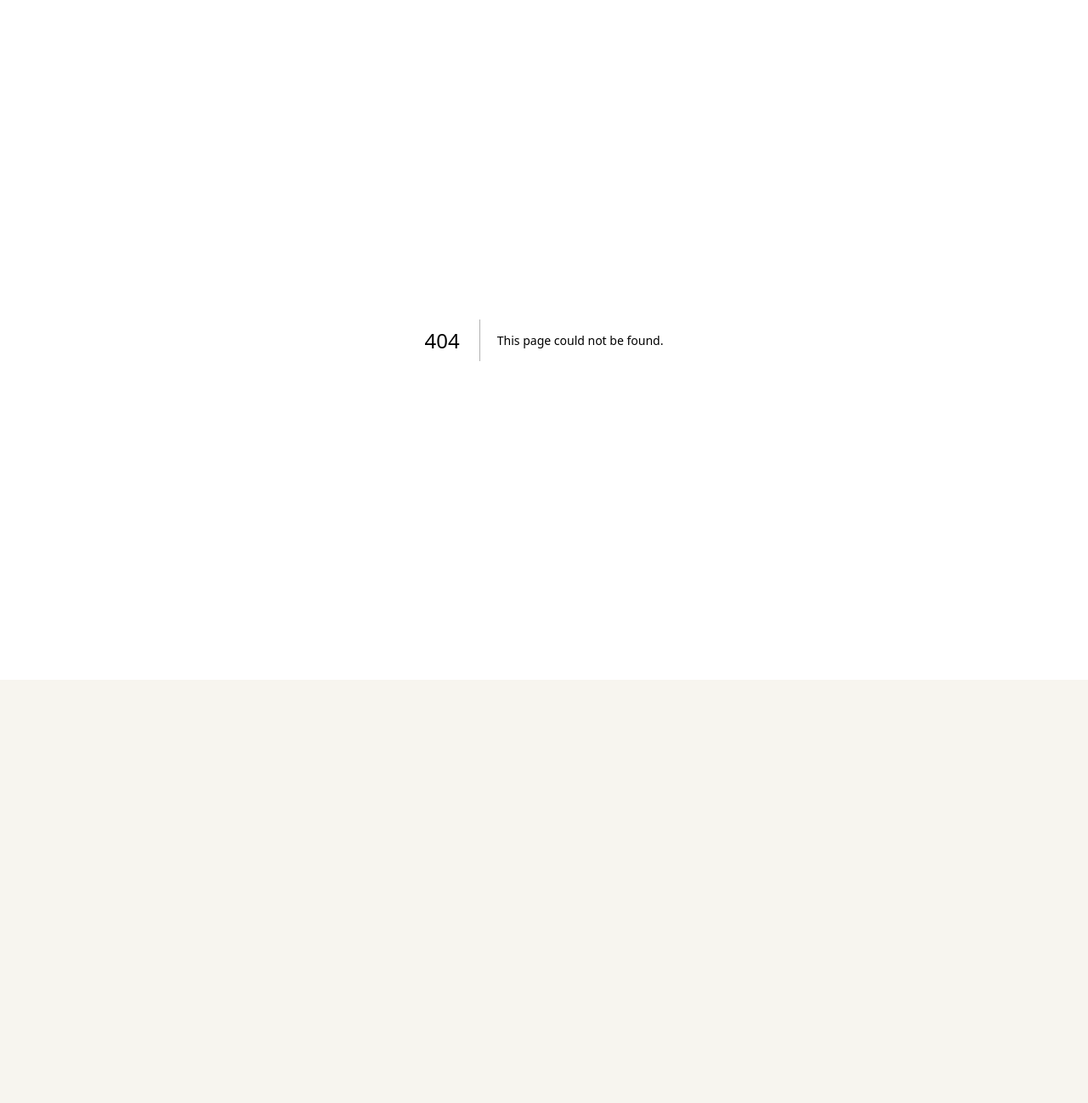
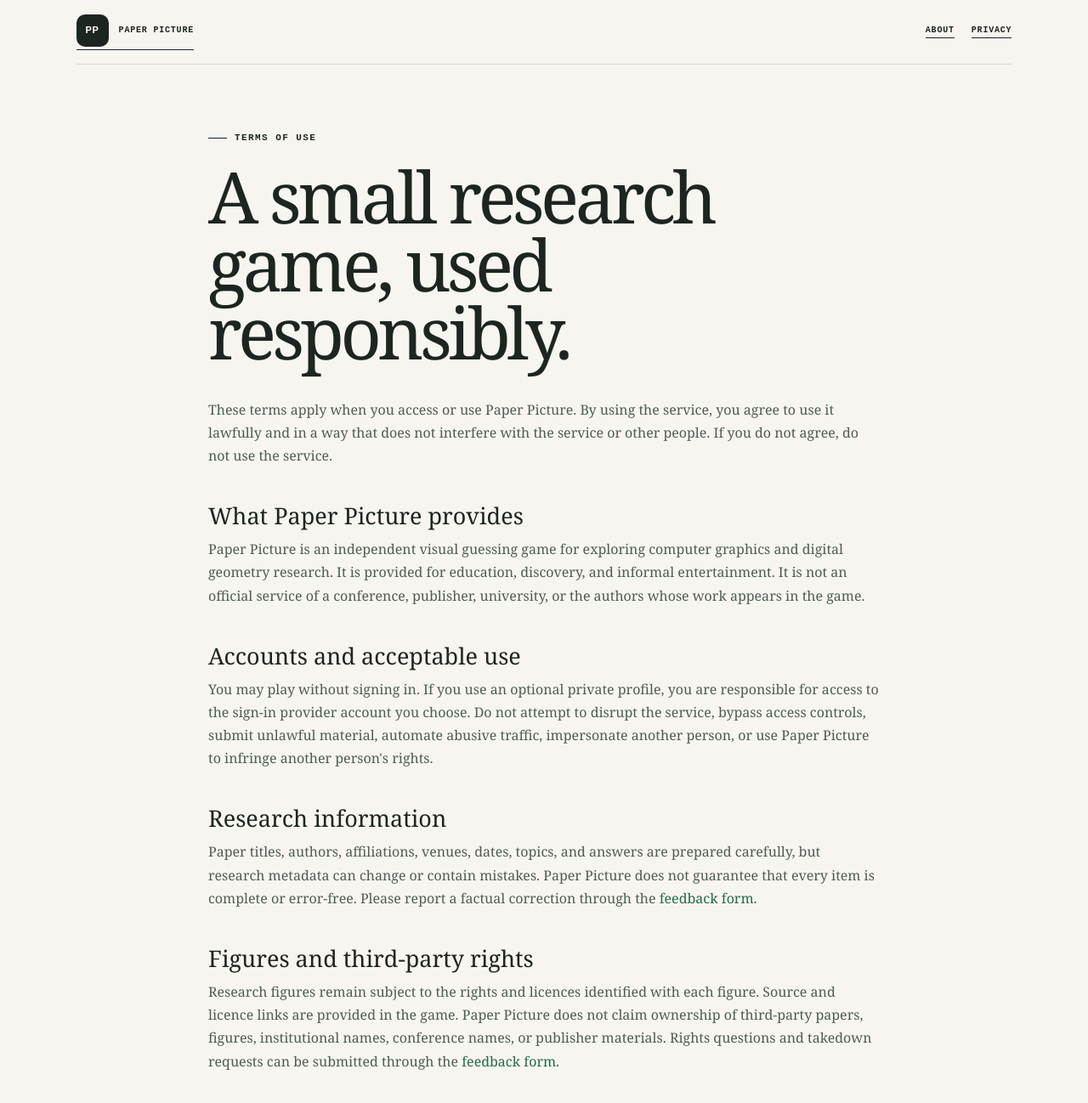
Before and after one commit to selaytekgul/paper-picture, a Next.js app: page /terms in a window 1280 px wide. Before the commit this address had no page. Shown: the top 1298 px of the page at 85% size. Before the commit the page ends 800 px from the top, so only its background shows below. Built offline with nearby package versions, Linux system fonts and the light colour scheme.

Commit message:
Add Paper Picture terms (#6)

```diff
--- a/app/page.tsx
+++ b/app/page.tsx
@@ -201,7 +201,7 @@ export default function Home() {
           <ol><li><b>1</b><span>Study one research figure.</span></li><li><b>2</b><span>Choose from four answers.</span></li><li><b>3</b><span>See the paper and its source.</span></li></ol>
         </section>
         <p className="trust-note">Every clue comes from a real, openly licensed paper. Sources and credits are shown after each answer. <a href="/test-guide">See how papers are selected.</a></p>
-        <footer className="landing-footer"><span>{totalStats.papers} real papers · {totalStats.figures} figures · CC BY 4.0</span><span><a href="/about">About</a><a href="/feedback">Feedback</a><a href="/privacy">Privacy</a><a href="https://github.com/selaytekgul/paper-picture" target="_blank" rel="noreferrer">GitHub</a></span></footer>
+        <footer className="landing-footer"><span>{totalStats.papers} real papers · {totalStats.figures} figures · CC BY 4.0</span><span><a href="/about">About</a><a href="/feedback">Feedback</a><a href="/privacy">Privacy</a><a href="/terms">Terms</a><a href="https://github.com/selaytekgul/paper-picture" target="_blank" rel="noreferrer">GitHub</a></span></footer>
       </main>
     );
   }
--- a/app/robots.ts
+++ b/app/robots.ts
@@ -4,7 +4,7 @@ export default function robots(): MetadataRoute.Robots {
   return {
     rules: {
       userAgent: "*",
-      allow: ["/", "/about", "/privacy", "/test-guide"],
+      allow: ["/", "/about", "/privacy", "/terms", "/test-guide"],
       disallow: ["/api/", "/auth/", "/admin/", "/feedback", "/profile", "/sign-in"],
     },
     sitemap: "https://paperpicture.net/sitemap.xml",
--- a/app/sitemap.ts
+++ b/app/sitemap.ts
@@ -1,6 +1,6 @@
 import type { MetadataRoute } from "next";
 
-const routes = ["", "/about", "/privacy", "/test-guide"] as const;
+const routes = ["", "/about", "/privacy", "/terms", "/test-guide"] as const;
 
 export default function sitemap(): MetadataRoute.Sitemap {
   return routes.map((route) => ({
--- /dev/null
+++ b/app/terms/page.tsx
@@ -0,0 +1,48 @@
+import type { Metadata } from "next";
+import Link from "next/link";
+
+export const metadata: Metadata = {
+  title: "Terms of use — Paper Picture",
+  description: "The terms that apply when playing Paper Picture or using an optional private player profile.",
+  alternates: { canonical: "/terms" },
+  openGraph: { url: "/terms" },
+};
+
+export default function TermsPage() {
+  return (
+    <main className="legal-shell">
+      <a className="skip-link" href="#terms">Skip to terms of use</a>
+      <nav className="topbar" aria-label="Primary navigation">
+        <Link className="brand" href="/"><span className="brand-mark">PP</span><span>Paper Picture</span></Link>
+        <div className="profile-nav-actions"><Link href="/about">About</Link><Link href="/privacy">Privacy</Link></div>
+      </nav>
+      <article id="terms">
+        <div className="eyebrow"><span /> Terms of use</div>
+        <h1>A small research game, used responsibly.</h1>
+        <p>These terms apply when you access or use Paper Picture. By using the service, you agree to use it lawfully and in a way that does not interfere with the service or other people. If you do not agree, do not use the service.</p>
+
+        <h2>What Paper Picture provides</h2>
+        <p>Paper Picture is an independent visual guessing game for exploring computer graphics and digital geometry research. It is provided for education, discovery, and informal entertainment. It is not an official service of a conference, publisher, university, or the authors whose work appears in the game.</p>
+
+        <h2>Accounts and acceptable use</h2>
+        <p>You may play without signing in. If you use an optional private profile, you are responsible for access to the sign-in provider account you choose. Do not attempt to disrupt the service, bypass access controls, submit unlawful material, automate abusive traffic, impersonate another person, or use Paper Picture to infringe another person&apos;s rights.</p>
+
+        <h2>Research information</h2>
+        <p>Paper titles, authors, affiliations, venues, dates, topics, and answers are prepared carefully, but research metadata can change or contain mistakes. Paper Picture does not guarantee that every item is complete or error-free. Please report a factual correction through the <Link href="/feedback">feedback form</Link>.</p>
+
+        <h2>Figures and third-party rights</h2>
+        <p>Research figures remain subject to the rights and licences identified with each figure. Source and licence links are provided in the game. Paper Picture does not claim ownership of third-party papers, figures, institutional names, conference names, or publisher materials. Rights questions and takedown requests can be submitted through the <Link href="/feedback">feedback form</Link>.</p>
+
+        <h2>Privacy and sign-in providers</h2>
+        <p>The <Link href="/privacy">privacy notice</Link> explains how optional profiles, saved games, feedback, aggregate operational counters, and Google, GitHub, or ChatGPT sign-in are handled. Third-party sign-in providers and linked websites operate under their own terms and policies.</p>
+
+        <h2>Availability and changes</h2>
+        <p>The service is provided as available and may be changed, interrupted, or discontinued. Features, collections, and these terms may be updated as the project develops. Material changes will be reflected by the revision date below.</p>
+
+        <h2>Contact</h2>
+        <p>Use the <Link href="/feedback">feedback and contact form</Link> for questions about these terms, accessibility, privacy, factual corrections, or rights concerns.</p>
+        <p className="legal-version">Terms version: 14 July 2026 · revision 1</p>
+      </article>
+    </main>
+  );
+}
```
Also changed, not shown: 1 other file (tests, documents, lock files or other folders).
